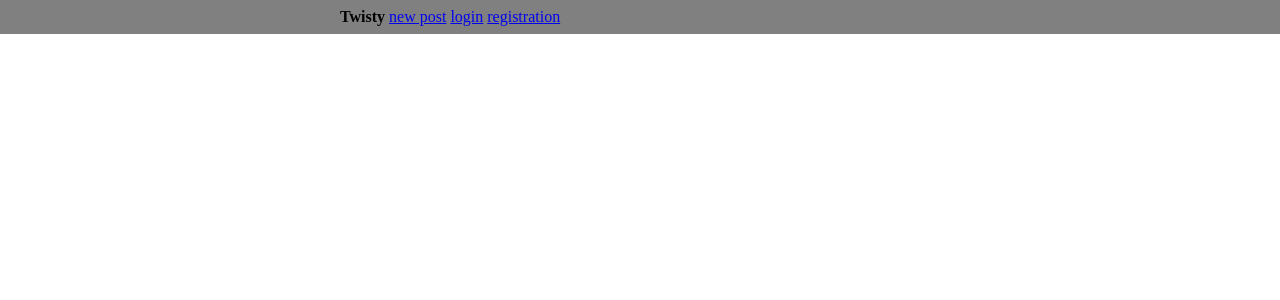
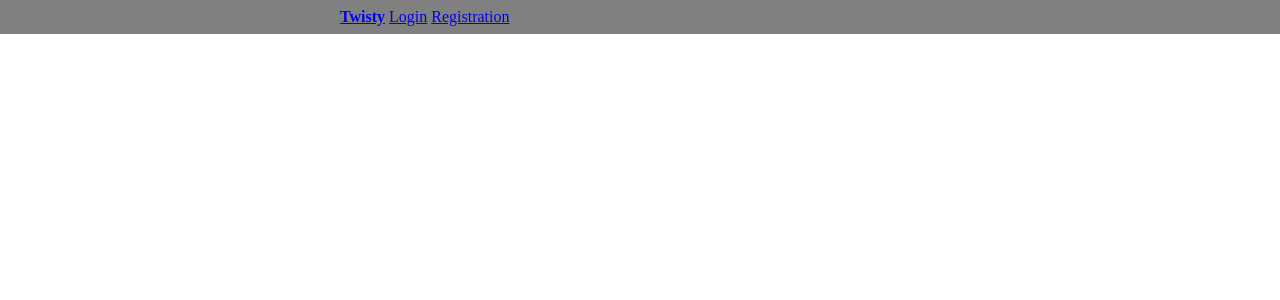
Before and after one commit to justTrueCodeWriter/twisty, a Django app: page / in a window 1280 px wide. Shown: the top 300 px of the page. Run offline with Django 4.2, Linux system fonts and the light colour scheme; data that the repository does not hold is empty.

Commit message:
smal redesign index page

```diff
--- a/web/templates/web/index.html
+++ b/web/templates/web/index.html
@@ -30,13 +30,14 @@
 </style>
     <div class="header">
         <div class="nav-bar">
-            <b align="center">Twisty</b>
-            <a href="{% url 'create_post' %}">new post</a>
+            <b align="center"><a href="{% url 'index' %}">Twisty</a></b>
             {% if user.is_authenticated %}
-            <a href="{% url 'profile' %}">my profile</a>
+            <a href="{% url 'create_post' %}">New post</a>
+            <a href="{% url 'profile' %}">My profile</a>
+            <a href="{% url 'logout' %}">Logout</a>
             {% else %}
-            <a href="{% url 'login' %}">login</a>
-            <a href="{% url 'registration' %}">registration</a>
+            <a href="{% url 'login' %}">Login</a>
+            <a href="{% url 'registration' %}">Registration</a>
             {% endif %}
         </div>
     </div>
```
